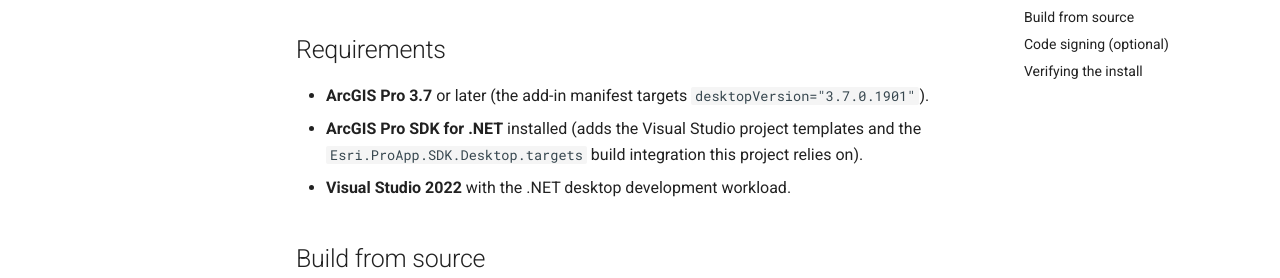
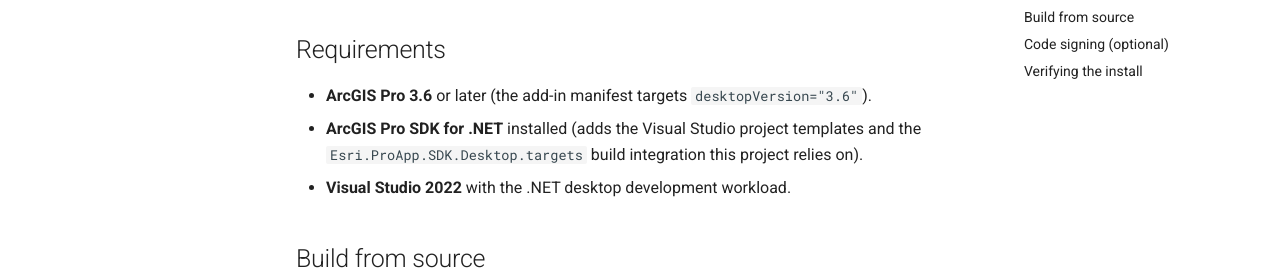
Before and after one commit to ianhorn/kyfromabove-stac-addin, an MkDocs documentation site: the page built from docs-src/installation.md, in a window 1280 px wide and 900 px high. Shown: the part 196-474 px from the top of the window. Built offline with MkDocs 1.6.1 and Material for MkDocs 9.7.7, drawn with Linux system fonts in a browser that asks for light colours; comment, search, counter and statistics services are not loaded.

Commit message:
Target ArcGIS Pro 3.6 (net8.0-windows, desktopVersion 3.6)

```diff
--- a/docs-src/installation.md
+++ b/docs-src/installation.md
@@ -2,7 +2,7 @@
 
 ## Requirements
 
-- **ArcGIS Pro 3.7** or later (the add-in manifest targets `desktopVersion="3.7.0.1901"`).
+- **ArcGIS Pro 3.6** or later (the add-in manifest targets `desktopVersion="3.6"`).
 - **ArcGIS Pro SDK for .NET** installed (adds the Visual Studio project templates and the
   `Esri.ProApp.SDK.Desktop.targets` build integration this project relies on).
 - **Visual Studio 2022** with the .NET desktop development workload.
```
Also changed, not shown: 2 other files.
